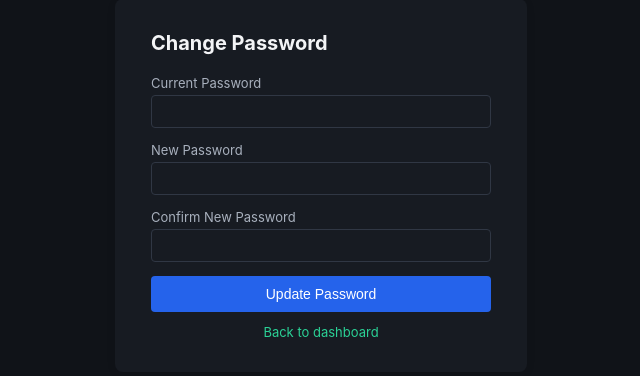
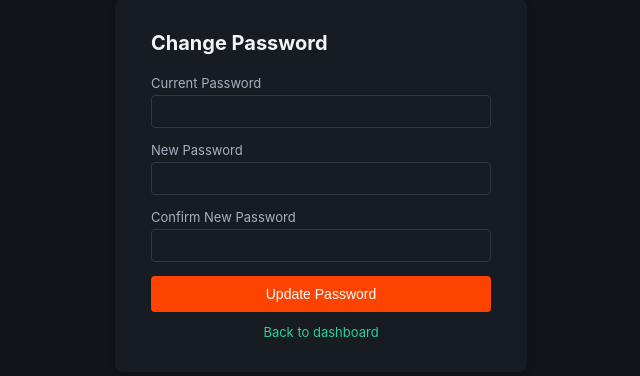
Before and after one commit to guylikesweet/Oma-db, a Flask app: page /change-password in a window 1280 px wide. Shown: the part 215-591 px from the top of the page, without its empty margins (319-959 px from the left). Run offline with Flask 3, Linux system fonts and the light colour scheme; the visitor is signed in with stand-in values (Sample User, id 1); parts of the project's set-up code (start-up, migrations or seed data) failed here and were passed over.

Commit message:
Add files via upload

```diff
--- a/app/templates/auth/change_password.html
+++ b/app/templates/auth/change_password.html
@@ -10,9 +10,9 @@
     h1 { font-size:20px; margin:0 0 20px; }
     label { display:block; font-size:13px; margin-bottom:4px; color:#333; }
     input { width:100%; padding:8px 10px; margin-bottom:14px; border:1px solid #ccc; border-radius:4px; box-sizing:border-box; }
-    button { width:100%; padding:10px; background:#2563eb; color:#fff; border:none; border-radius:4px; font-size:14px; cursor:pointer; }
-    button:hover { background:#1d4ed8; }
-    a { display:block; text-align:center; margin-top:12px; font-size:13px; color:#2563eb; text-decoration:none; }
+    button { width:100%; padding:10px; background:#FC4300; color:#fff; border:none; border-radius:4px; font-size:14px; cursor:pointer; }
+    button:hover { background:#D93A00; }
+    a { display:block; text-align:center; margin-top:12px; font-size:13px; color:#039664; text-decoration:none; }
     .flash { padding:8px 10px; border-radius:4px; margin-bottom:14px; font-size:13px; }
     .flash.error { background:#fee2e2; color:#991b1b; }
     .flash.success { background:#dcfce7; color:#166534; }
--- a/app/templates/auth/login.html
+++ b/app/templates/auth/login.html
@@ -22,8 +22,8 @@
     h1 { font-size:20px; margin:0 0 20px; }
     label { display:block; font-size:13px; margin-bottom:4px; color:#333; }
     input { width:100%; padding:8px 10px; margin-bottom:14px; border:1px solid #ccc; border-radius:4px; box-sizing:border-box; }
-    button { width:100%; padding:10px; background:#2563eb; color:#fff; border:none; border-radius:4px; font-size:14px; cursor:pointer; }
-    button:hover { background:#1d4ed8; }
+    button { width:100%; padding:10px; background:#FC4300; color:#fff; border:none; border-radius:4px; font-size:14px; cursor:pointer; }
+    button:hover { background:#D93A00; }
     .flash { padding:8px 10px; border-radius:4px; margin-bottom:14px; font-size:13px; }
     .flash.error { background:#fee2e2; color:#991b1b; }
     .flash.success { background:#dcfce7; color:#166534; }
```
